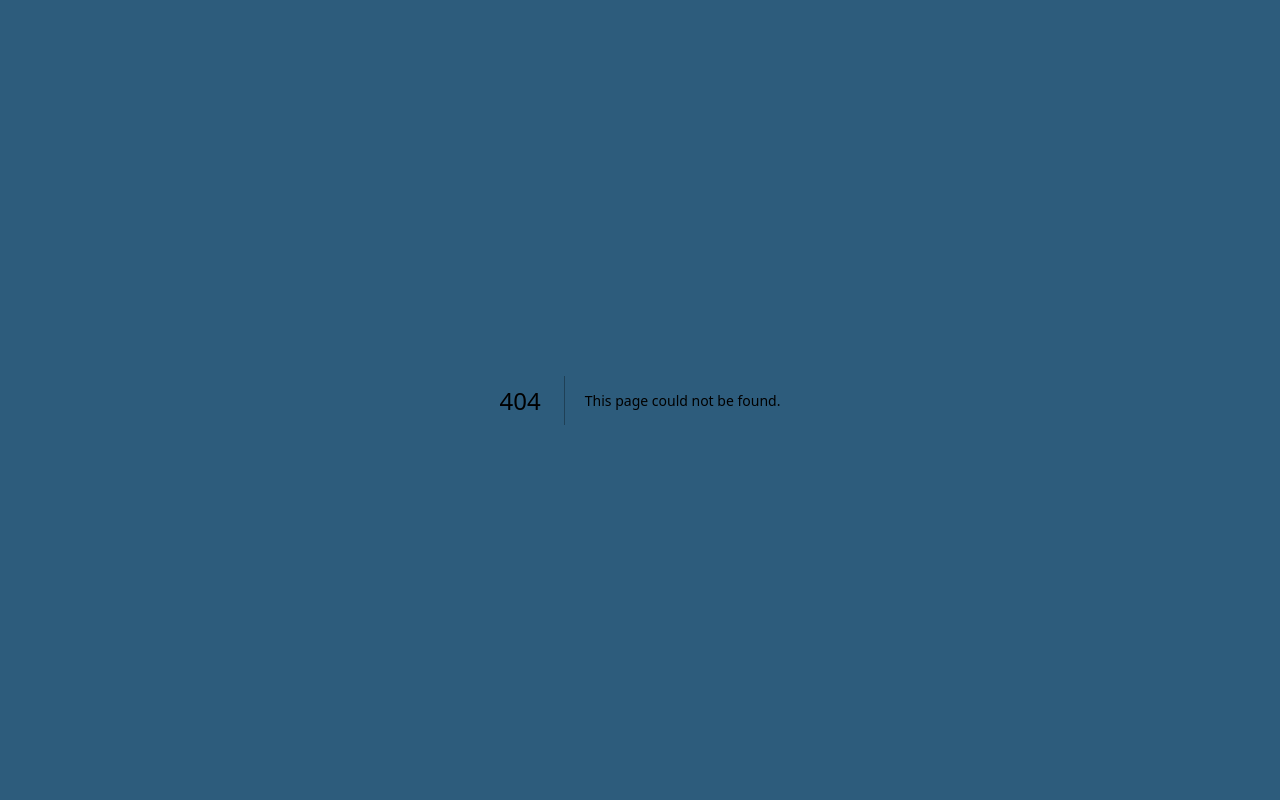
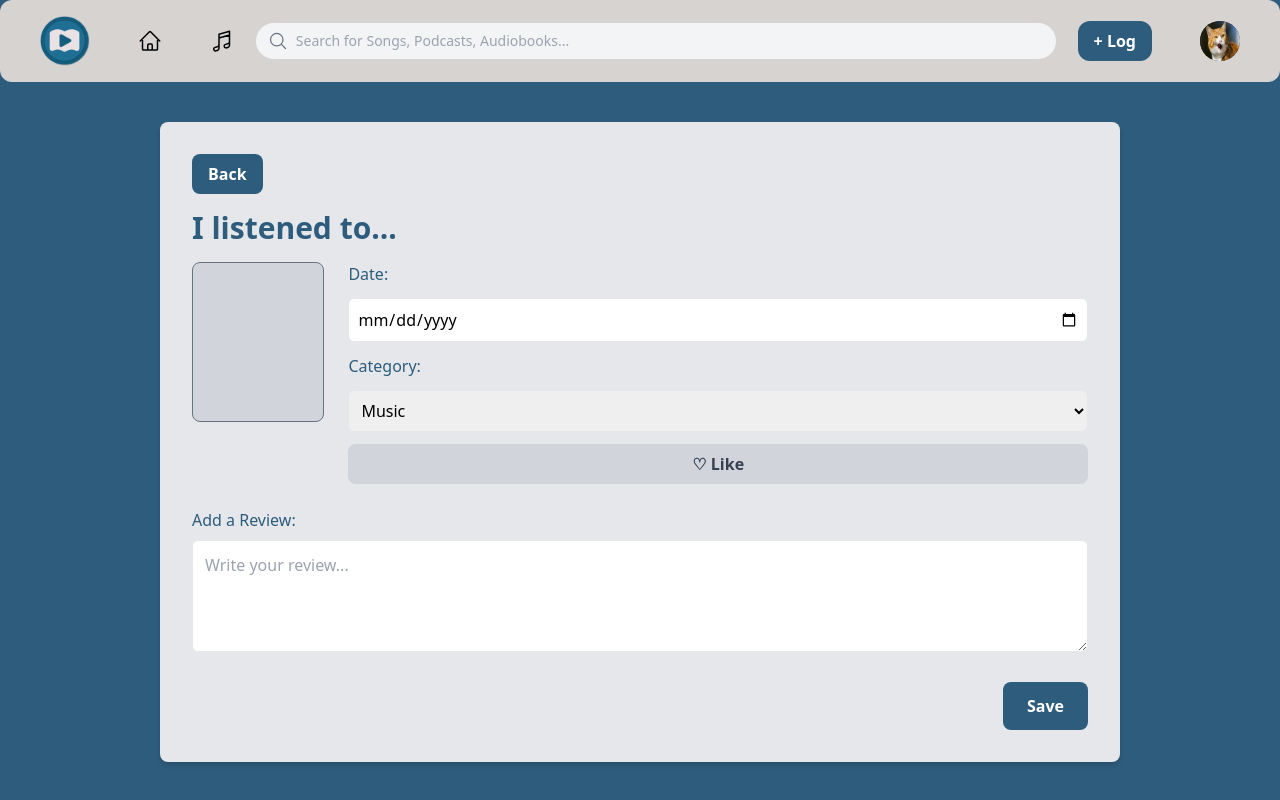
Before and after one commit to Devamp/media-tracker, a Next.js app in the folder client/: page /logdetails in a window 1280 px wide. Before the commit this address had no page. Built offline with nearby package versions, Linux system fonts and the light colour scheme.

Commit message:
Logdetails page is added

```diff
--- /dev/null
+++ b/client/src/app/log/page.js
@@ -0,0 +1,87 @@
+"use client";
+
+import { useState } from "react";
+import { useRouter } from "next/navigation";
+import NavBar from "@/components/navbar";
+import { MagnifyingGlassIcon } from "@heroicons/react/24/outline";
+
+export default function LogPage() {
+  const router = useRouter();
+  const [searchTerm, setSearchTerm] = useState("");
+  const [searchResults, setSearchResults] = useState([]);
+
+  // Example data - replace with API calls later
+  const sampleData = [
+    { id: 1, name: "Song One", type: "Music" },
+    { id: 2, name: "Podcast Episode", type: "Podcast" },
+    { id: 3, name: "Audiobook Chapter", type: "Audiobook" },
+  ];
+
+  // Handle search input change
+  const handleSearch = (e) => {
+    setSearchTerm(e.target.value);
+    if (e.target.value) {
+      setSearchResults(
+        sampleData.filter((item) =>
+          item.name.toLowerCase().includes(e.target.value.toLowerCase())
+        )
+      );
+    } else {
+      setSearchResults([]);
+    }
+  };
+
+  // Navigate to log details page when a song/podcast/audiobook is clicked
+  const handleItemClick = (item) => {
+    router.push(`/logdetails?id=${item.id}&type=${item.type}`);
+  };
+
+  return (
+    <div className="flex flex-col items-center w-full min-h-screen bg-[#2D5C7C]">
+      {/* Navbar */}
+      <NavBar />
+
+      {/* Main Section */}
+      <div className="text-center mt-12">
+        <h1 className="text-white text-4xl font-bold flex items-center justify-center">
+          Add to Your List ✅
+        </h1>
+        <p className="text-gray-300 text-lg mt-2">
+          Search for all the audio entertainment
+        </p>
+      </div>
+
+      {/* Search Bar Section */}
+      <div className="bg-gray-200 p-8 rounded-lg mt-8 w-3/4 max-w-2xl shadow-md">
+        <div className="flex items-center bg-white px-4 py-3 rounded-full">
+          <MagnifyingGlassIcon className="size-5 text-gray-500" />
+          <input
+            type="text"
+            value={searchTerm}
+            onChange={handleSearch}
+            placeholder="Search for Songs, Podcasts, Audiobooks..."
+            className="w-full p-2 pl-4 text-gray-700 focus:outline-none"
+            aria-label="Search bar for Songs, Podcasts, and Audiobooks"
+          />
+        </div>
+      </div>
+
+      {/* Search Results */}
+      {searchResults.length > 0 && (
+        <div className="bg-gray-100 p-4 mt-4 rounded-lg shadow-md w-3/4 max-w-2xl">
+          <ul>
+            {searchResults.map((item) => (
+              <li
+                key={item.id}
+                className="p-3 bg-white rounded-md my-2 shadow-sm hover:bg-gray-200 cursor-pointer"
+                onClick={() => handleItemClick(item)}
+              >
+                {item.name} - <span className="text-gray-500">{item.type}</span>
+              </li>
+            ))}
+          </ul>
+        </div>
+      )}
+    </div>
+  );
+}
--- /dev/null
+++ b/client/src/app/logdetails/page.js
@@ -0,0 +1,107 @@
+"use client";
+
+import { useState } from "react";
+import { useRouter } from "next/navigation";
+import NavBar from "@/components/navbar";
+
+export default function LogDetailsPage() {
+  const router = useRouter();
+  const [date, setDate] = useState("");
+  const [category, setCategory] = useState("Music"); // Default category
+  const [liked, setLiked] = useState(false);
+  const [review, setReview] = useState("");
+
+  const handleSave = () => {
+    const logEntry = {
+      date,
+      category,
+      liked,
+      review,
+    };
+    console.log("Log Entry Saved:", logEntry);
+    // Later, this can be sent to a database
+  };
+
+  return (
+    <div className="flex flex-col items-center w-full min-h-screen bg-[#2D5C7C]">
+      {/* Navbar */}
+      <NavBar />
+
+      {/* Main Container */}
+      <div className="bg-gray-200 p-8 rounded-lg mt-10 w-3/4 shadow-md">
+        {/* Back Button */}
+        <button
+          className="bg-[#2d5c7c] text-white px-4 py-2 rounded-lg font-bold mb-4"
+          onClick={() => router.back()}
+        >
+          Back
+        </button>
+
+        {/* Title */}
+        <h1 className="text-[#2D5C7C] text-3xl font-bold mb-4">
+          I listened to...
+        </h1>
+
+        <div className="flex space-x-6">
+          {/* Image Placeholder */}
+          <div className="w-40 h-40 bg-gray-300 rounded-lg border border-gray-500"></div>
+
+          {/* Details Section */}
+          <div className="flex flex-col space-y-3 w-full">
+            {/* Date Selection */}
+            <label className="text-[#2D5C7C] font-medium">Date:</label>
+            <input
+              type="date"
+              value={date}
+              onChange={(e) => setDate(e.target.value)}
+              className="p-2 border rounded-md focus:outline-none focus:ring-2 focus:ring-[#2D5C7C]"
+            />
+
+            {/* Category Selection */}
+            <label className="text-[#2D5C7C] font-medium">Category:</label>
+            <select
+              value={category}
+              onChange={(e) => setCategory(e.target.value)}
+              className="p-2 border rounded-md focus:outline-none focus:ring-2 focus:ring-[#2D5C7C]"
+            >
+              <option value="Music">Music</option>
+              <option value="Podcast">Podcast</option>
+              <option value="Audiobook">Audiobook</option>
+            </select>
+
+            {/* Like Button */}
+            <button
+              className={`px-4 py-2 rounded-lg font-bold ${
+                liked ? "bg-red-500 text-white" : "bg-gray-300 text-gray-700"
+              }`}
+              onClick={() => setLiked(!liked)}
+            >
+              {liked ? "♥ Liked" : "♡ Like"}
+            </button>
+          </div>
+        </div>
+
+        {/* Review Section */}
+        <div className="mt-6">
+          <label className="text-[#2D5C7C] font-medium">Add a Review:</label>
+          <textarea
+            value={review}
+            onChange={(e) => setReview(e.target.value)}
+            placeholder="Write your review..."
+            className="w-full p-3 mt-2 border rounded-md focus:outline-none focus:ring-2 focus:ring-[#2D5C7C] h-28"
+          ></textarea>
+        </div>
+
+        {/* Save Button */}
+        <div className="mt-6 flex justify-end">
+          <button
+            className="bg-[#2D5C7C] text-white px-6 py-3 rounded-lg font-bold"
+            onClick={handleSave}
+          >
+            Save
+          </button>
+        </div>
+      </div>
+    </div>
+  );
+}
--- a/client/src/components/navbar.js
+++ b/client/src/components/navbar.js
@@ -46,9 +46,11 @@ export default function NavBar() {
 
       {/* Profile & + Log Button */}
       <div className="flex items-center space-x-12">
-        <button className="bg-[#2d5c7c] text-white px-4 py-2 rounded-xl font-bold">
-          + Log
-        </button>
+        <Link href="/log">
+          <button className="bg-[#2d5c7c] text-white px-4 py-2 rounded-xl font-bold">
+            + Log
+          </button>
+        </Link>
 
         <Menu as="div" className="relative ml-3">
           {/* Profile Dropdown */}
```
